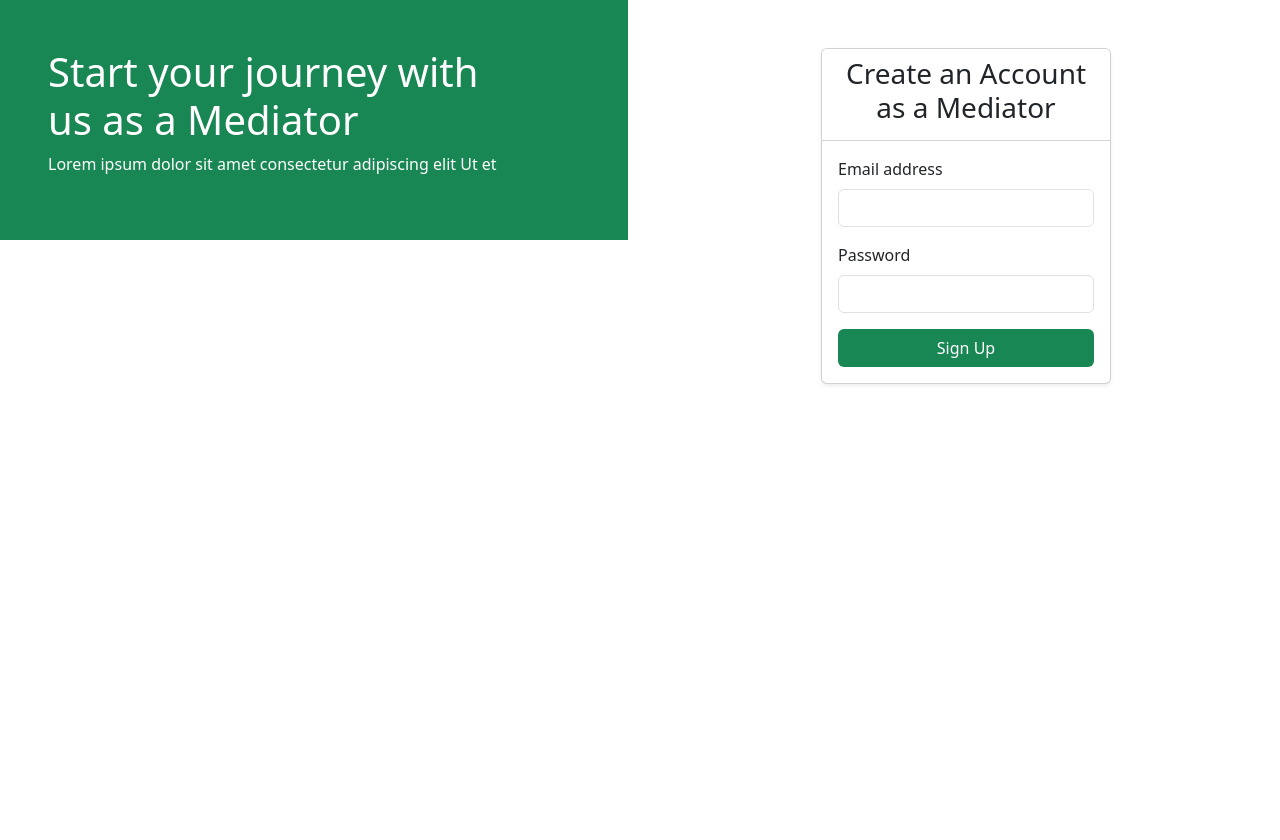
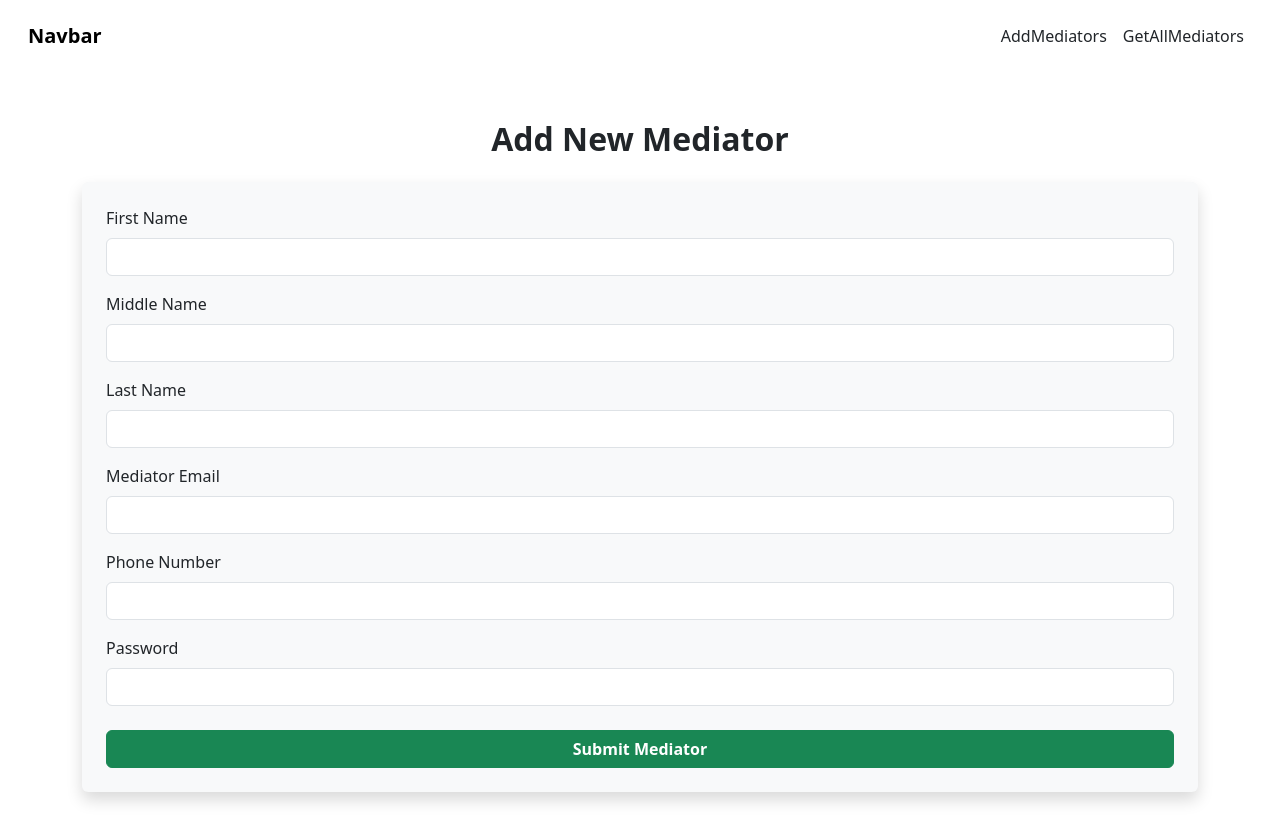
Before and after one commit to myDoshBox/doshbox_administration_app, a React (Vite) app: page /add-mediators in a window 1280 px wide. Before the commit the page ends 800 px from the top, so only its background shows below. Built offline with nearby package versions, Linux system fonts and the light colour scheme.

Commit message:
completed the admin homepage

```diff
--- a/package.json
+++ b/package.json
@@ -13,7 +13,8 @@
     "axios": "^1.10.0",
     "bootstrap": "^5.3.7",
     "react": "^19.1.0",
-    "react-dom": "^19.1.0"
+    "react-dom": "^19.1.0",
+    "react-router-dom": "^7.6.3"
   },
   "devDependencies": {
     "@eslint/js": "^9.29.0",
--- a/src/App.jsx
+++ b/src/App.jsx
@@ -1,14 +1,19 @@
-import React from 'react'
-import SignUpPage from "./pages/SignUp" // Imported as SignUpPage
-// import SideContent from "./componet/sideContent"
-import './App.css'
+import React from "react";
+import { BrowserRouter as Router, Routes, Route } from "react-router-dom";
+import AdminDashboard from "./pages/Dashboard/AdminDashBoard";
+import AddMediator from "./pages/AddUsersFormPage.jsx/AddMediator";
+import Navbar from "./componet/NavBar";
 
 function App() {
   return (
-    <>
-    <SignUpPage/>
-    </>
-  )
+    <Router>
+      <Navbar /> {/* ✅ This makes it visible on all pages */}
+      <Routes>
+        <Route path="/" element={<AdminDashboard />} />
+        <Route path="/add-mediators" element={<AddMediator />} />
+      </Routes>
+    </Router>
+  );
 }
 
-export default App
+export default App;
--- /dev/null
+++ b/src/componet/NavBar.jsx
@@ -0,0 +1,34 @@
+import React from "react";
+
+function Navbar() {
+  return (
+    <nav className="navbar navbar-expand-lg bg-white p-3">
+      <div className="container-fluid">
+        <a className="navbar-brand fw-bold text-black" href="/">Navbar</a>
+        <button
+          className="navbar-toggler"
+          type="button"
+          data-bs-toggle="collapse"
+          data-bs-target="#navbarSupportedContent"
+          aria-controls="navbarSupportedContent"
+          aria-expanded="false"
+          aria-label="Toggle navigation"
+        >
+          <span className="navbar-toggler-icon"></span>
+        </button>
+        <div className="collapse navbar-collapse" id="navbarSupportedContent">
+          <ul className="navbar-nav ms-auto mb-2 mb-lg-0">
+            <li className="nav-item">
+              <a className="nav-link  text-dark" href="/add-mediators">AddMediators</a>
+            </li>
+            <li className="nav-item">
+              <a className="nav-link  text-dark" href="/get-all-mediators">GetAllMediators</a>
+            </li>
+          </ul>
+        </div>
+      </div>
+    </nav>
+  );
+}
+
+export default Navbar;
--- /dev/null
+++ b/src/pages/AddUsersFormPage.jsx/AddMediator.jsx
@@ -0,0 +1,103 @@
+import React, { useState } from "react";
+
+function AddMediator() {
+  const [formData, setFormData] = useState({
+    first_name: "",
+    middle_name: "",
+    last_name: "",
+    mediator_email: "",
+    mediator_phone_number: "",
+    password: "",
+  });
+
+  const handleChange = (e) => {
+    setFormData({
+      ...formData,
+      [e.target.name]: e.target.value,
+    });
+  };
+
+  const handleSubmit = (e) => {
+    e.preventDefault();
+    console.log("Mediator submitted:", formData);
+    // TODO: send formData to your backend via fetch or axios
+  };
+
+  return (
+    <div className="container py-5">
+      <h2 className="mb-4 text-center fw-bold">Add New Mediator</h2>
+      <form onSubmit={handleSubmit} className="p-4 shadow rounded bg-light">
+        <div className="mb-3">
+          <label className="form-label">First Name</label>
+          <input
+            type="text"
+            name="first_name"
+            className="form-control"
+            value={formData.first_name}
+            onChange={handleChange}
+            required
+          />
+        </div>
+        <div className="mb-3">
+          <label className="form-label">Middle Name</label>
+          <input
+            type="text"
+            name="middle_name"
+            className="form-control"
+            value={formData.middle_name}
+            onChange={handleChange}
+          />
+        </div>
+        <div className="mb-3">
+          <label className="form-label">Last Name</label>
+          <input
+            type="text"
+            name="last_name"
+            className="form-control"
+            value={formData.last_name}
+            onChange={handleChange}
+            required
+          />
+        </div>
+        <div className="mb-3">
+          <label className="form-label">Mediator Email</label>
+          <input
+            type="email"
+            name="mediator_email"
+            className="form-control"
+            value={formData.mediator_email}
+            onChange={handleChange}
+            required
+          />
+        </div>
+        <div className="mb-3">
+          <label className="form-label">Phone Number</label>
+          <input
+            type="tel"
+            name="mediator_phone_number"
+            className="form-control"
+            value={formData.mediator_phone_number}
+            onChange={handleChange}
+            required
+          />
+        </div>
+        <div className="mb-4">
+          <label className="form-label">Password</label>
+          <input
+            type="password"
+            name="password"
+            className="form-control"
+            value={formData.password}
+            onChange={handleChange}
+            required
+          />
+        </div>
+        <button type="submit" className="btn btn-success w-100 fw-semibold">
+          Submit Mediator
+        </button>
+      </form>
+    </div>
+  );
+}
+
+export default AddMediator;
--- /dev/null
+++ b/src/pages/Dashboard/AdminDashBoard.jsx
@@ -0,0 +1,31 @@
+import React from "react";
+
+function AdminDashboard() {
+  return (
+    <div
+      className="d-flex justify-content-center align-items-center"
+      style={{
+        height: "90vh",
+        backgroundColor: "rgb(20, 114, 87)",
+      }}
+    >
+      <div
+        className="p-5 rounded shadow text-center"
+        style={{
+          backgroundColor: "#ffffff",
+          maxWidth: "600px",
+          width: "90%",
+        }}
+      >
+        <h1 className="fw-bold text-dark mb-3">
+          Welcome to the Doshbox Admin App
+        </h1>
+        <p className="text-secondary">
+          Manage mediators, track data, and oversee activity with ease.
+        </p>
+      </div>
+    </div>
+  );
+}
+
+export default AdminDashboard;
```
Also changed, not shown: src/pages/AddUsersFormPage.jsx/AdminLogin.jsx (added), src/pages/FetchAllInfo.jsx/FetchAllBuyers.jsx (added), src/pages/FetchAllInfo.jsx/FetchAllDispute.jsx (added), src/pages/FetchAllInfo.jsx/FetchAllSellers.jsx (added), src/pages/FetchAllInfo.jsx/FetchAllTransaction.jsx (added), src/pages/FetchAllInfo.jsx/FetchAllUsers.jsx (added), 1 other file (tests, documents, lock files or other folders).
